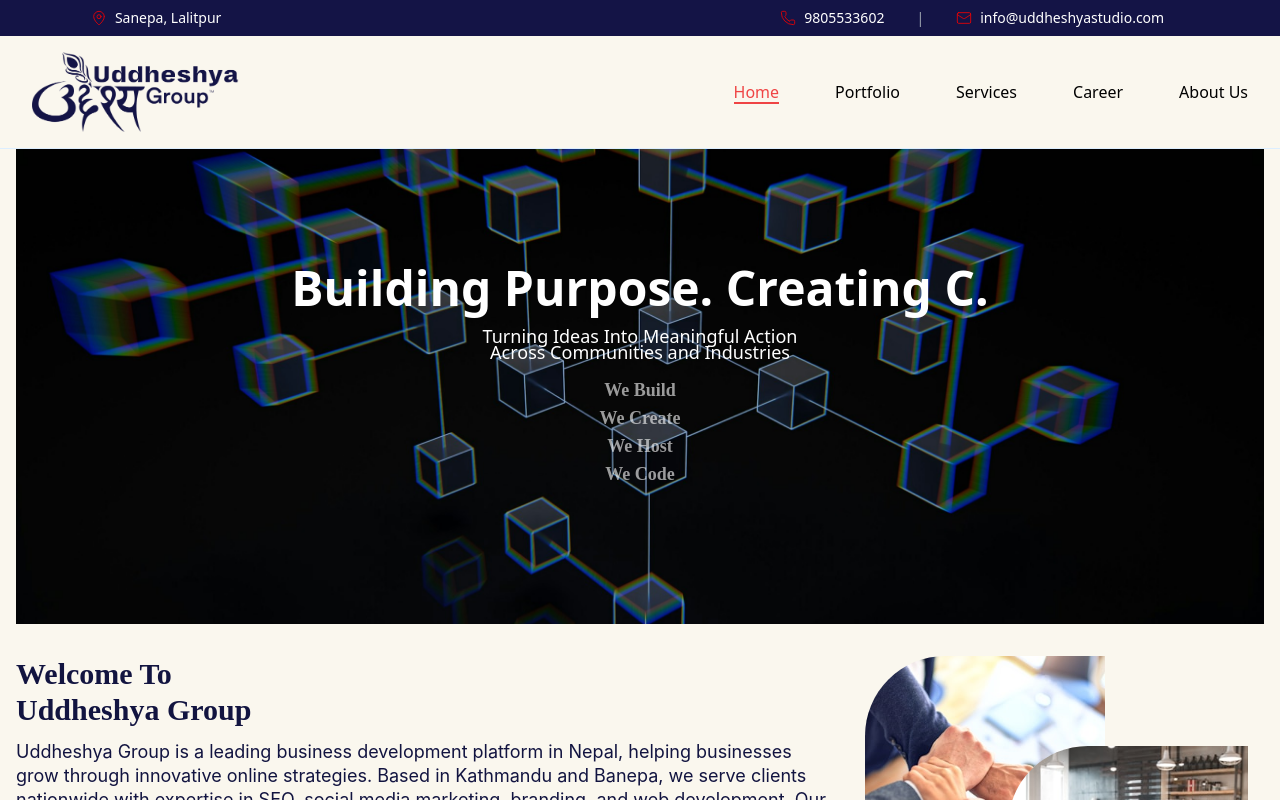
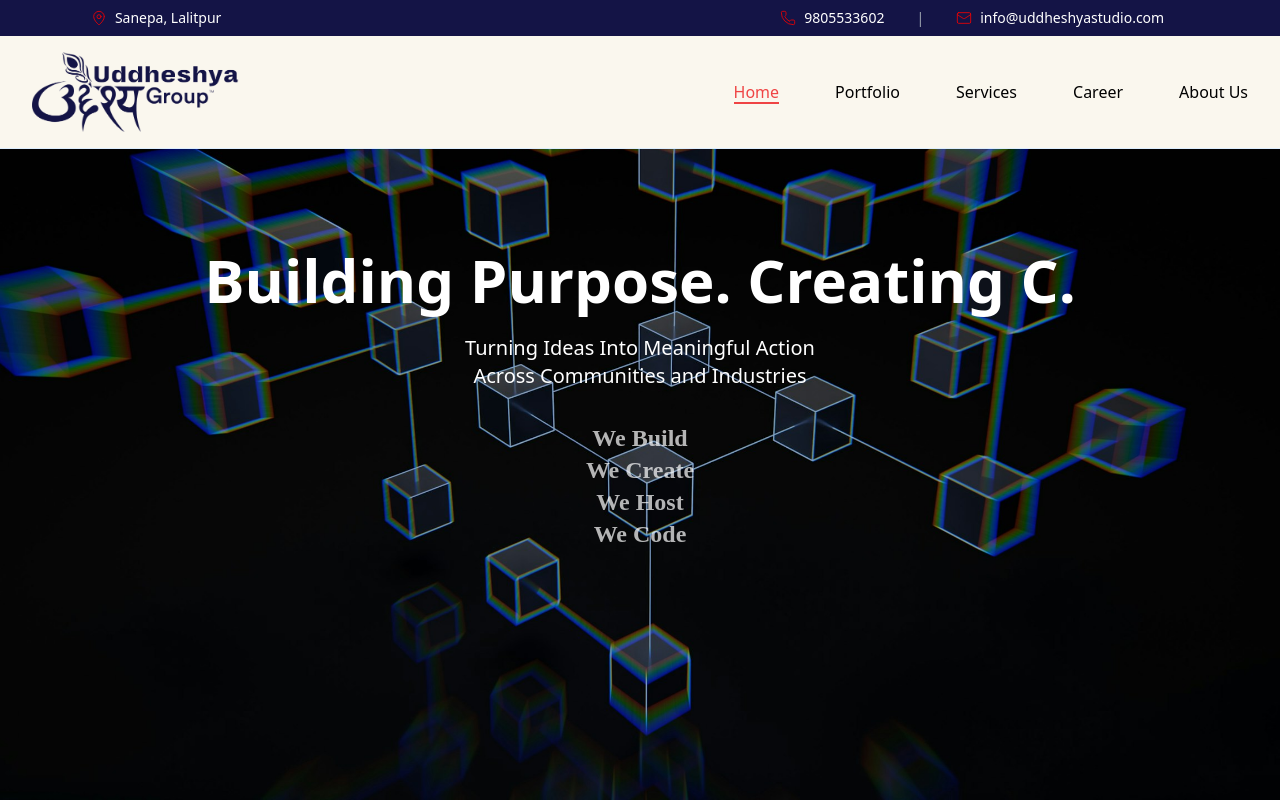
Before and after one commit to UddheshyaGroup/Portfolio, a React (Vite) app: page / in a window 1280 px wide. Shown: the top 800 px of the page. Built offline with nearby package versions, Linux system fonts and the light colour scheme; a web font is replaced by a local one.

Commit message:
edited home page

```diff
--- a/src/pages/HomePage/Homepage.jsx
+++ b/src/pages/HomePage/Homepage.jsx
@@ -50,16 +50,17 @@
   return (
     <div
       key={pathname}
-      className="w-full h-full bg-[#faf7ee] flex flex-col px-2 md:px-4 pt-[8rem] overflow-hidden"
+      className="w-full h-full bg-[#faf7ee] flex flex-col overflow-hidden"
     >
       <div
-        className="relative bg-no-repeat bg-center p-6 md:p-8 h-auto min-h-[12rem] md:h-[31rem]"
+        className="relative bg-no-repeat bg-center p-6 md:p-8 h-screen w-full flex items-center justify-center"
         style={{ backgroundSize: "cover",
-          backgroundImage: `url(/hpmepagebackground.jpg)`
+          backgroundImage: `url(/hpmepagebackground.jpg)`,
+          backgroundPosition: "center center"
          }}
       >
-        <div className="flex flex-col justify-center items-center h-full py-6 md:py-0">
-          <p className="text-xl md:text-5xl font-bold relative z-10 text-white text-center px-2 leading-tight">
+        <div className="flex flex-col justify-center items-center z-10">
+          <p className="text-2xl md:text-6xl font-bold text-white text-center px-4 leading-tight">
             <Typewriter
               words={["Building Purpose. Creating Change"]}
               loop={Infinity}
@@ -72,7 +73,7 @@
             .
           </p>
           <motion.p
-            className="text-xs md:text-[1.125rem] relative z-10 text-white mt-2 md:mt-4 text-center px-2"
+            className="text-sm md:text-xl text-white mt-3 md:mt-6 text-center px-4 max-w-3xl"
             initial={{ opacity: 0, y: 10 }}
             animate={{ opacity: 1, y: 0 }}
             transition={{ duration: 0.8, delay: 0.3 }}
@@ -82,13 +83,13 @@
           </motion.p>
 
           <ul
-            className="text-sm md:text-2xl relative z-10 mt-2 md:mt-4 text-white/60 text-center list-none"
+            className="text-base md:text-3xl mt-4 md:mt-8 text-white/70 text-center list-none flex flex-col items-center"
             style={{ fontFamily: "tienne" }}
           >
             {ListItems.map((item, index) => (
               <motion.li
                 key={index}
-                className="text-lg font-semibold"
+                className="text-xl md:text-2xl font-semibold text-center"
                 initial={{ x: index % 2 === 0 ? 100 : -100, opacity: 0 }}
                 animate={{ x: 0, opacity: 1 }}
                 transition={{
@@ -104,7 +105,7 @@
           </ul>
         </div>
       </div>
-      <div className="flex flex-col md:flex-row justify-between gap-6 md:gap-0">
+      <div className="flex flex-col md:flex-row justify-between gap-6 md:gap-0 px-2 md:px-4 mt-8">
         <div className="w-full md:w-[65%] h-auto">
           <motion.p
             exit={BookUp}
```
